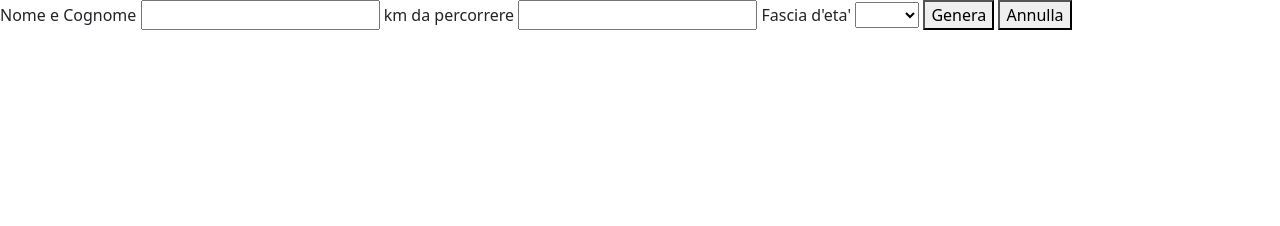
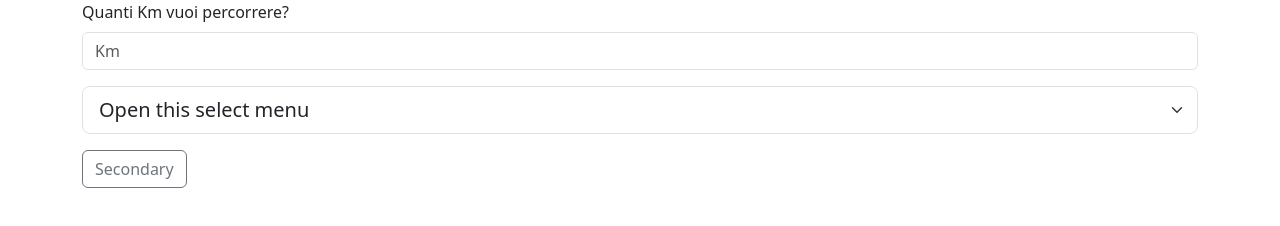
Before and after one commit to AndreaPotenza3/js-biglietto-treno-form, a plain HTML site: page index.html in a window 1280 px wide. Drawn offline with nearby package versions, Linux system fonts and the light colour scheme.

Commit message:
milestone 1 completa

```diff
--- a/index.html
+++ b/index.html
@@ -7,20 +7,22 @@
     <link href="https://cdn.jsdelivr.net/npm/bootstrap@5.3.3/dist/css/bootstrap.min.css" rel="stylesheet" integrity="sha384-QWTKZyjpPEjISv5WaRU9OFeRpok6YctnYmDr5pNlyT2bRjXh0JMhjY6hW+ALEwIH" crossorigin="anonymous">
 </head>
 <body>
-    <label for="Name">Nome e Cognome</label>
-    <input type="Name">
-    <label for="Name">km da percorrere</label>
-    <input type="km">
-    <label for="Name">Fascia d'eta'</label>
-    <select name="" id="">
-        <option value="Eta'"></option>
-        <option value="Eta'">0-18</option>
-        <option value="Eta'">18-65</option>
-        <option value="Eta'">66+</option>
-    </select>
-    <button>Genera</button>
-    <button>Annulla</button>
 
+    <div class="container">
+        <form action="">
+            <div class="mb-3">
+                <label for="exampleFormControlInput1" class="form-label">Quanti Km vuoi percorrere?</label>
+                <input type="email" class="form-control" id="km" placeholder="Km">
+              </div>
+            <select class="form-select form-select-lg mb-3" aria-label="Large select example" id ="age">
+                <option selected>Open this select menu</option>
+                <option value="0-18">0-18</option>
+                <option value="18-65">18-65</option>
+                <option value="66+">66+</option>
+            </select>
+            <button type="button" class="btn btn-outline-secondary" id="generate">Secondary</button>
+        </form>
+    </div>
     <script src="./js/app.js"></script>
 </body>
 </html>
--- a/js/app.js
+++ b/js/app.js
@@ -0,0 +1,31 @@
+const km = document.getElementById('km')
+const age = document.getElementById('age')
+const generate = document.getElementById('generate')
+
+generate.addEventListener('click', function(){
+
+
+    console.log(km.value)
+    console.log(age.value)
+
+    const price = (km.value * 0.21)
+console.log(price)
+
+let discountPercent
+
+if( parseInt(age.value) < 18) {
+    discountPercent = 20
+} else if (parseInt(age.value) > 65) {
+   discountPercent = 40
+} else {
+    discountPercent= 0
+}
+console.log("Percentuale sconto:", discountPercent)
+
+const discount = (Math.floor(price * discountPercent / 100))
+console.log("sconto", discount)
+
+const finalPrice = price - discount
+console.log("prezzo", finalPrice.toFixed(2))
+
+})
```
